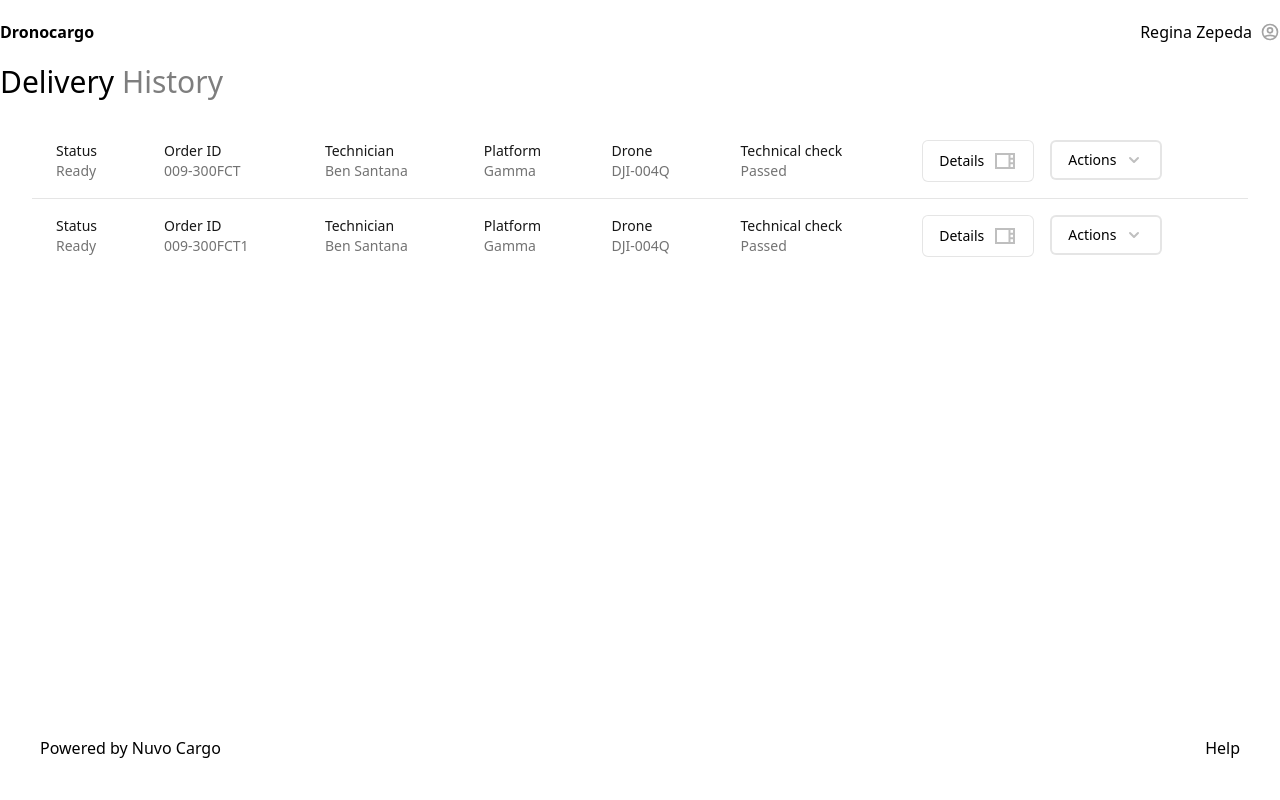
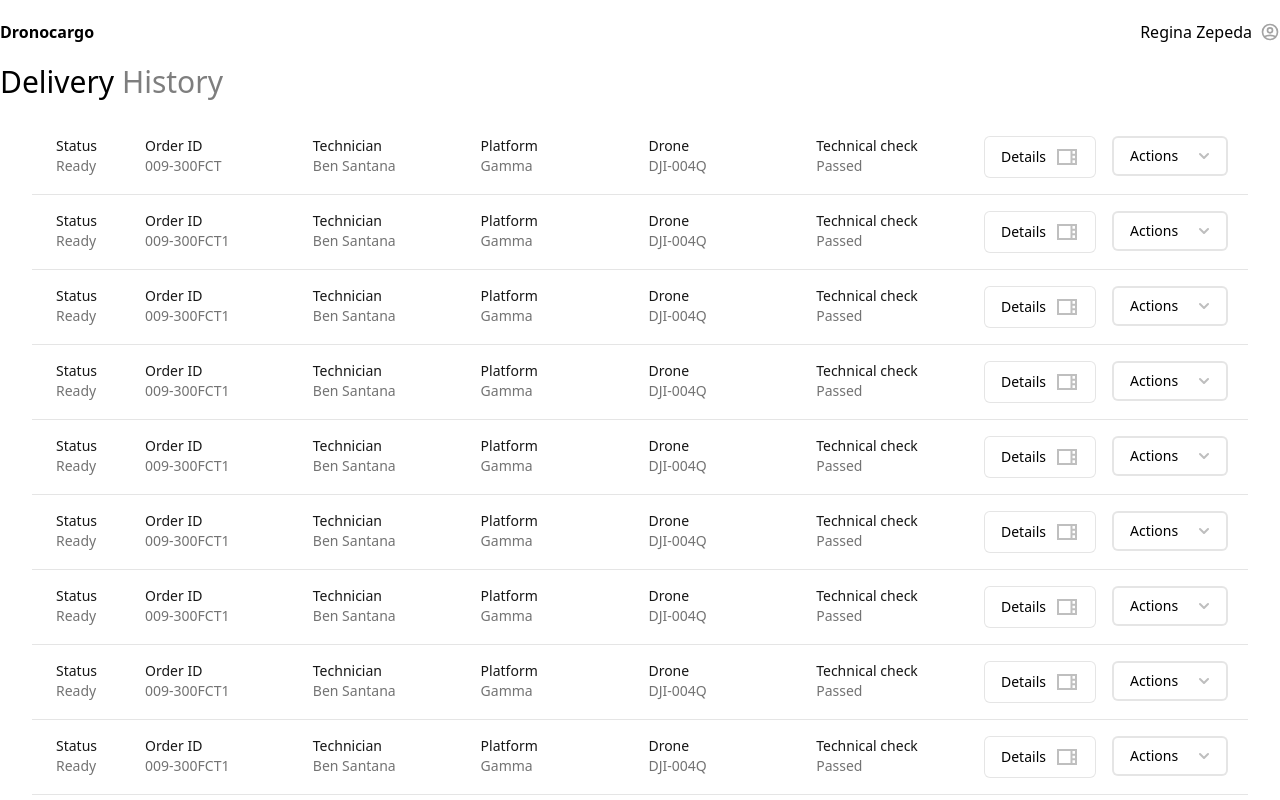
Before and after one commit to ErnestoR/drunocargo, a React (Create React App) app: page / in a window 1280 px wide. Shown: the top 800 px of the page. Built offline with nearby package versions, Linux system fonts and the light colour scheme; a web font is replaced by a local one.

Commit message:
Added table stying

```diff
--- a/src/components/Footer/index.js
+++ b/src/components/Footer/index.js
@@ -1,5 +1,5 @@
 const Footer = () => (
-  <footer className="mx-10 h-16 flex justify-between">
+  <footer className="lg:container mx-10 lg:mx-auto h-16 flex justify-between text-sm sm:text-base">
     <div>Powered by Nuvo Cargo</div>
     <div>Help</div>
   </footer>
--- /dev/null
+++ b/src/components/Table/DropdownMenu.js
@@ -0,0 +1,163 @@
+import { Menu, Transition } from "@headlessui/react";
+import { Fragment } from "react";
+import { ChevronDownIcon } from "@heroicons/react/solid";
+
+const DropdownMenu = () => {
+  return (
+    <div className="w-56">
+      <Menu as="div" className="relative inline-block text-left">
+        <div>
+          <Menu.Button className="inline-flex justify-center items-center gap-2 w-full px-4 py-2 text-sm font-medium bg-white text-black border-grey border-2 border-opacity-10 border-black rounded-md bg-opacity-20 hover:bg-opacity-30 focus:outline-none focus-visible:ring-2 focus-visible:ring-white focus-visible:ring-opacity-75">
+            <span className="hidden xl:block">Actions</span>
+            <ChevronDownIcon
+              className="w-5 h-5 ml-2 -mr-1 text-violet-200 hover:text-violet-100 opacity-25 "
+              aria-hidden="true"
+            />
+          </Menu.Button>
+        </div>
+        <Transition
+          as={Fragment}
+          enter="transition ease-out duration-100"
+          enterFrom="transform opacity-0 scale-95"
+          enterTo="transform opacity-100 scale-100"
+          leave="transition ease-in duration-75"
+          leaveFrom="transform opacity-100 scale-100"
+          leaveTo="transform opacity-0 scale-95"
+        >
+          <Menu.Items className="absolute right-0 w-56 mt-2 origin-top-right bg-white divide-y divide-gray-100 rounded-md shadow-lg ring-1 ring-black ring-opacity-5 focus:outline-none z-10">
+            <div className="px-1 py-1 ">
+              <Menu.Item>
+                {({ active }) => (
+                  <button
+                    className={`${
+                      active ? "bg-nuvoGreen-base text-white" : "text-gray-900"
+                    } group flex rounded-md items-center w-full px-2 py-2 text-sm`}
+                  >
+                    {active ? (
+                      <EditActiveIcon
+                        className="w-5 h-5 mr-2"
+                        aria-hidden="true"
+                      />
+                    ) : (
+                      <EditInactiveIcon
+                        className="w-5 h-5 mr-2"
+                        aria-hidden="true"
+                      />
+                    )}
+                    Edit
+                  </button>
+                )}
+              </Menu.Item>
+              <Menu.Item>
+                {({ active }) => (
+                  <button
+                    className={`${
+                      active ? "bg-nuvoGreen-base text-white" : "text-gray-900"
+                    } group flex rounded-md items-center w-full px-2 py-2 text-sm`}
+                  >
+                    {active ? (
+                      <DeleteActiveIcon
+                        className="w-5 h-5 mr-2 text-violet-400"
+                        aria-hidden="true"
+                      />
+                    ) : (
+                      <DeleteInactiveIcon
+                        className="w-5 h-5 mr-2 text-violet-400"
+                        aria-hidden="true"
+                      />
+                    )}
+                    Delete
+                  </button>
+                )}
+              </Menu.Item>
+            </div>
+          </Menu.Items>
+        </Transition>
+      </Menu>
+    </div>
+  );
+};
+
+function EditInactiveIcon(props) {
+  return (
+    <svg
+      {...props}
+      viewBox="0 0 20 20"
+      fill="none"
+      xmlns="http://www.w3.org/2000/svg"
+    >
+      <path
+        d="M4 13V16H7L16 7L13 4L4 13Z"
+        fill="#C8E6DE"
+        stroke="#307460"
+        strokeWidth="2"
+      />
+    </svg>
+  );
+}
+
+function EditActiveIcon(props) {
+  return (
+    <svg
+      {...props}
+      viewBox="0 0 20 20"
+      fill="none"
+      xmlns="http://www.w3.org/2000/svg"
+    >
+      <path
+        d="M4 13V16H7L16 7L13 4L4 13Z"
+        fill="#307460"
+        stroke="#52C4A3"
+        strokeWidth="2"
+      />
+    </svg>
+  );
+}
+
+function DeleteInactiveIcon(props) {
+  return (
+    <svg
+      {...props}
+      viewBox="0 0 20 20"
+      fill="none"
+      xmlns="http://www.w3.org/2000/svg"
+    >
+      <rect
+        x="5"
+        y="6"
+        width="10"
+        height="10"
+        fill="#C8E6DE"
+        stroke="#307460"
+        strokeWidth="2"
+      />
+      <path d="M3 6H17" stroke="#307460" strokeWidth="2" />
+      <path d="M8 6V4H12V6" stroke="#307460" strokeWidth="2" />
+    </svg>
+  );
+}
+
+function DeleteActiveIcon(props) {
+  return (
+    <svg
+      {...props}
+      viewBox="0 0 20 20"
+      fill="none"
+      xmlns="http://www.w3.org/2000/svg"
+    >
+      <rect
+        x="5"
+        y="6"
+        width="10"
+        height="10"
+        fill="#307460"
+        stroke="#52C4A3"
+        strokeWidth="2"
+      />
+      <path d="M3 6H17" stroke="#52C4A3" strokeWidth="2" />
+      <path d="M8 6V4H12V6" stroke="#52C4A3" strokeWidth="2" />
+    </svg>
+  );
+}
+
+export default DropdownMenu;
--- a/src/components/Table/index.js
+++ b/src/components/Table/index.js
@@ -1,6 +1,9 @@
 import { Menu, Transition } from "@headlessui/react";
 import { Fragment } from "react";
 import { ChevronDownIcon } from "@heroicons/react/solid";
+import colors from "tailwindcss/colors";
+
+import DropdownMenu from "./DropdownMenu";
 
 /* This example requires Tailwind CSS v2.0+ */
 const deliveries = [
@@ -20,51 +23,150 @@ const deliveries = [
     drone: "DJI-004Q",
     technicalCheck: "Passed",
   },
+  {
+    orderID: "009-300FCT1",
+    status: "Ready",
+    technician: "Ben Santana",
+    platform: "Gamma",
+    drone: "DJI-004Q",
+    technicalCheck: "Passed",
+  },
+  {
+    orderID: "009-300FCT1",
+    status: "Ready",
+    technician: "Ben Santana",
+    platform: "Gamma",
+    drone: "DJI-004Q",
+    technicalCheck: "Passed",
+  },
+  {
+    orderID: "009-300FCT1",
+    status: "Ready",
+    technician: "Ben Santana",
+    platform: "Gamma",
+    drone: "DJI-004Q",
+    technicalCheck: "Passed",
+  },
+  {
+    orderID: "009-300FCT1",
+    status: "Ready",
+    technician: "Ben Santana",
+    platform: "Gamma",
+    drone: "DJI-004Q",
+    technicalCheck: "Passed",
+  },
+  {
+    orderID: "009-300FCT1",
+    status: "Ready",
+    technician: "Ben Santana",
+    platform: "Gamma",
+    drone: "DJI-004Q",
+    technicalCheck: "Passed",
+  },
+  {
+    orderID: "009-300FCT1",
+    status: "Ready",
+    technician: "Ben Santana",
+    platform: "Gamma",
+    drone: "DJI-004Q",
+    technicalCheck: "Passed",
+  },
+  {
+    orderID: "009-300FCT1",
+    status: "Ready",
+    technician: "Ben Santana",
+    platform: "Gamma",
+    drone: "DJI-004Q",
+    technicalCheck: "Passed",
+  },
+  {
+    orderID: "009-300FCT1",
+    status: "Ready",
+    technician: "Ben Santana",
+    platform: "Gamma",
+    drone: "DJI-004Q",
+    technicalCheck: "Passed",
+  },
+  {
+    orderID: "009-300FCT1",
+    status: "Ready",
+    technician: "Ben Santana",
+    platform: "Gamma",
+    drone: "DJI-004Q",
+    technicalCheck: "Passed",
+  },
+  {
+    orderID: "009-300FCT1",
+    status: "Ready",
+    technician: "Ben Santana",
+    platform: "Gamma",
+    drone: "DJI-004Q",
+    technicalCheck: "Passed",
+  },
+  {
+    orderID: "009-300FCT1",
+    status: "Ready",
+    technician: "Ben Santana",
+    platform: "Gamma",
+    drone: "DJI-004Q",
+    technicalCheck: "Passed",
+  },
+  {
+    orderID: "009-300FCT1",
+    status: "Ready",
+    technician: "Ben Santana",
+    platform: "Gamma",
+    drone: "DJI-004Q",
+    technicalCheck: "Passed",
+  },
   // More people...
 ];
 
 const Table = () => {
   return (
-    <div className="py-2 align-middle inline-block min-w-full sm:px-6 lg:px-8">
-      <table className="min-w-full divide-y divide-gray-200">
-        <tbody className=" divide-y divide-gray-200">
+    <div className="py-2 align-middle min-w-full sm:px-6 lg:px-8 w-64">
+      <table className="min-w-full divide-y divide-gray-200 overflow-hidden max-h-64">
+        <tbody className="divide-y divide-gray-200">
           {deliveries.map((delivery) => (
             <tr
               key={delivery.orderID}
-              className="divide-x-reverse border-gray-900  border-solid"
+              className="divide-x-reverse border-gray-900  border-solid hover:bg-green-100 hover:bg-opacity-90 flex"
             >
               <td className="px-6 py-4 whitespace-nowrap">
                 <div className="text-sm text-gray-900">Status</div>
                 <div className="text-sm text-gray-500">{delivery.status}</div>
               </td>
-              <td className="px-6 py-4 whitespace-nowrap">
+              <td className="flex-1 px-6 py-4 whitespace-nowrap">
                 <div className="text-sm text-gray-900">Order ID</div>
                 <div className="text-sm text-gray-500">{delivery.orderID}</div>
               </td>
-              <td className="px-6 py-4 whitespace-nowrap">
+              <td className="flex-1 px-6 py-4 whitespace-nowrap">
                 <div className="text-sm text-gray-900">Technician</div>
                 <div className="text-sm text-gray-500">
                   {delivery.technician}
                 </div>
               </td>
-              <td className="px-6 py-4 whitespace-nowrap">
+              <td className="flex-1 px-6 py-4 whitespace-nowrap">
                 <div className="text-sm text-gray-900">Platform</div>
                 <div className="text-sm text-gray-500">{delivery.platform}</div>
               </td>
-              <td className="px-6 py-4 whitespace-nowrap">
+              <td className="flex-1 px-6 py-4 whitespace-nowrap">
                 <div className="text-sm text-gray-900">Drone</div>
                 <div className="text-sm text-gray-500">{delivery.drone}</div>
               </td>
-              <td className="px-6 py-4 whitespace-nowrap">
+              <td className="flex-1 px-6 py-4 whitespace-nowrap">
                 <div className="text-sm text-gray-900">Technical check</div>
                 <div className="text-sm text-gray-500">
                   {delivery.technicalCheck}
                 </div>
               </td>
-              <td className="px-6 py-4 flex gap-4">
-                <div className="w-28">
-                  <button className="inline-flex justify-between items-center w-full px-4 py-2 text-sm font-medium bg-white text-black border-grey border border-opacity-10 border-black rounded-md bg-opacity-20 hover:bg-opacity-30 focus:outline-none focus-visible:ring-2 focus-visible:ring-white focus-visible:ring-opacity-75">
-                    <span className="">Details</span>
+              <td className="flex-1 px-6 py-4 flex gap-4">
+                <div className="xl:w-28">
+                  <button
+                    className="inline-flex justify-between items-center w-full px-4 py-2 text-sm font-medium bg-white text-black border-grey border border-opacity-10 border-black rounded-md bg-opacity-20 hover:bg-opacity-30 focus:outline-none focus-visible:ring-2 focus-visible:ring-white focus-visible:ring-opacity-75"
+                    aria-label="Details"
+                  >
+                    <span className="hidden xl:block">Details</span>
                     <svg
                       width="24"
                       height="24"
@@ -81,91 +183,9 @@ const Table = () => {
                   </button>
                 </div>
                 <div className="w-28">
-                  <Menu as="div" className="relative inline-block text-left">
-                    <div>
-                      <Menu.Button className="inline-flex justify-center items-center gap-2 w-full px-4 py-2 text-sm font-medium bg-white text-black border-grey border-2 border-opacity-10 border-black rounded-md bg-opacity-20 hover:bg-opacity-30 focus:outline-none focus-visible:ring-2 focus-visible:ring-white focus-visible:ring-opacity-75">
-                        Actions
-                        <ChevronDownIcon className="h-5 w-5 text-black text-opacity-25" />
-                      </Menu.Button>
-                    </div>
-                    <Transition
-                      as={Fragment}
-                      enter="transition ease-out duration-100"
-                      enterFrom="transform opacity-0 scale-95"
-                      enterTo="transform opacity-100 scale-100"
-                      leave="transition ease-in duration-75"
-                      leaveFrom="transform opacity-100 scale-100"
-                      leaveTo="transform opacity-0 scale-95"
-                    >
-                      <Menu.Items className="absolute right-0 w-56 mt-2 origin-top-right bg-white divide-y divide-gray-100 rounded-md shadow-lg ring-1 ring-black ring-opacity-5 focus:outline-none">
-                        <div className="px-1 py-1 ">
-                          <Menu.Item>
-                            {({ active }) => (
-                              <button
-                                className={`${
-                                  active
-                                    ? "bg-violet-500 text-white"
-                                    : "text-gray-900"
-                                } group flex rounded-md items-center w-full px-2 py-2 text-sm`}
-                              >
-                                {active ? (
-                                  <EditActiveIcon
-                                    className="w-5 h-5 mr-2"
-                                    aria-hidden="true"
-                                  />
-                                ) : (
-                                  <EditInactiveIcon
-                                    className="w-5 h-5 mr-2"
-                                    aria-hidden="true"
-                                  />
-                                )}
-                                Edit
-                              </button>
-                            )}
-                          </Menu.Item>
-                          <Menu.Item>
-                            {({ active }) => (
-                              <button
-                                className={`${
-                                  active
-                                    ? "bg-violet-500 text-white"
-                                    : "text-gray-900"
-                                } group flex rounded-md items-center w-full px-2 py-2 text-sm`}
-                              >
-                                {active ? (
-                                  <DeleteActiveIcon
-                                    className="w-5 h-5 mr-2 text-violet-400"
-                                    aria-hidden="true"
-                                  />
-                                ) : (
-                                  <DeleteInactiveIcon
-                                    className="w-5 h-5 mr-2 text-violet-400"
-                                    aria-hidden="true"
-                                  />
-                                )}
-                                Delete
-                              </button>
-                            )}
-                          </Menu.Item>
-                        </div>
-                      </Menu.Items>
-                    </Transition>
-                  </Menu>
+                  <DropdownMenu />
                 </div>
               </td>
-              {/* <td className="px-6 py-4 whitespace-nowrap">
-                <span className="px-2 inline-flex text-xs leading-5 font-semibold rounded-full bg-green-100 text-green-800">
-                  Active
-                </span>
-              </td>
-              <td className="px-6 py-4 whitespace-nowrap text-sm text-gray-500">
-                {delivery.role}
-              </td>
-              <td className="px-6 py-4 whitespace-nowrap text-right text-sm font-medium">
-                <a href="#" className="text-indigo-600 hover:text-indigo-900">
-                  Edit
-                </a>
-              </td> */}
             </tr>
           ))}
         </tbody>
@@ -174,86 +194,4 @@ const Table = () => {
   );
 };
 
-function EditInactiveIcon(props) {
-  return (
-    <svg
-      {...props}
-      viewBox="0 0 20 20"
-      fill="none"
-      xmlns="http://www.w3.org/2000/svg"
-    >
-      <path
-        d="M4 13V16H7L16 7L13 4L4 13Z"
-        fill="#EDE9FE"
-        stroke="#A78BFA"
-        strokeWidth="2"
-      />
-    </svg>
-  );
-}
-
-function EditActiveIcon(props) {
-  return (
-    <svg
-      {...props}
-      viewBox="0 0 20 20"
-      fill="none"
-      xmlns="http://www.w3.org/2000/svg"
-    >
-      <path
-        d="M4 13V16H7L16 7L13 4L4 13Z"
-        fill="#8B5CF6"
-        stroke="#C4B5FD"
-        strokeWidth="2"
-      />
-    </svg>
-  );
-}
-
-function DeleteInactiveIcon(props) {
-  return (
-    <svg
-      {...props}
-      viewBox="0 0 20 20"
-      fill="none"
-      xmlns="http://www.w3.org/2000/svg"
-    >
-      <rect
-        x="5"
-        y="6"
-        width="10"
-        height="10"
-        fill="#EDE9FE"
-        stroke="#A78BFA"
-        strokeWidth="2"
-      />
-      <path d="M3 6H17" stroke="#A78BFA" strokeWidth="2" />
-      <path d="M8 6V4H12V6" stroke="#A78BFA" strokeWidth="2" />
-    </svg>
-  );
-}
-
-function DeleteActiveIcon(props) {
-  return (
-    <svg
-      {...props}
-      viewBox="0 0 20 20"
-      fill="none"
-      xmlns="http://www.w3.org/2000/svg"
-    >
-      <rect
-        x="5"
-        y="6"
-        width="10"
-        height="10"
-        fill="#8B5CF6"
-        stroke="#C4B5FD"
-        strokeWidth="2"
-      />
-      <path d="M3 6H17" stroke="#C4B5FD" strokeWidth="2" />
-      <path d="M8 6V4H12V6" stroke="#C4B5FD" strokeWidth="2" />
-    </svg>
-  );
-}
-
 export default Table;
--- a/src/pages/Home.js
+++ b/src/pages/Home.js
@@ -3,18 +3,14 @@ import Footer from "components/Footer";
 import Table from "components/Table";
 
 const Home = () => (
-  <div className="flex flex-col h-screen">
+  <div className="flex flex-col w-screen min-h-screen">
     <NavBar />
-    <main className="container mb-auto mx-auto">
-      <div className="flex justify-between">
-        <h1 className="text-3xl">
-          Delivery <span className="font-light opacity-50">History</span>
-        </h1>
-      </div>
-      <div className="mt-4">
-        <Table />
-      </div>
-    </main>
+    <div className="lg:container lg:mx-auto flex flex-col mx-10 overflow-y-auto mb-auto">
+      <h1 className="text-2xl sm:text-3xl mb-3">
+        Delivery <span className="font-light opacity-50">History</span>
+      </h1>
+      <Table />
+    </div>
     <Footer />
   </div>
 );
--- a/tailwind.config.js
+++ b/tailwind.config.js
@@ -3,7 +3,6 @@ const defaultTheme = require("tailwindcss/defaultTheme");
 const colors = require("tailwindcss/colors");
 
 module.exports = {
-  mode: "jit",
   purge: ["./src/**/*.{js,jsx,ts,tsx}", "./public/index.html"],
   darkMode: false, // or 'media' or 'class'
   theme: {
@@ -13,6 +12,10 @@ module.exports = {
       },
       colors: {
         gray: colors.trueGray,
+        nuvoGreen: {
+          base: "#307460",
+          light: "#3C9279",
+        },
       },
     },
   },
```
Also changed, not shown: src/components/NavBar/index.js (+5 -3 lines).
